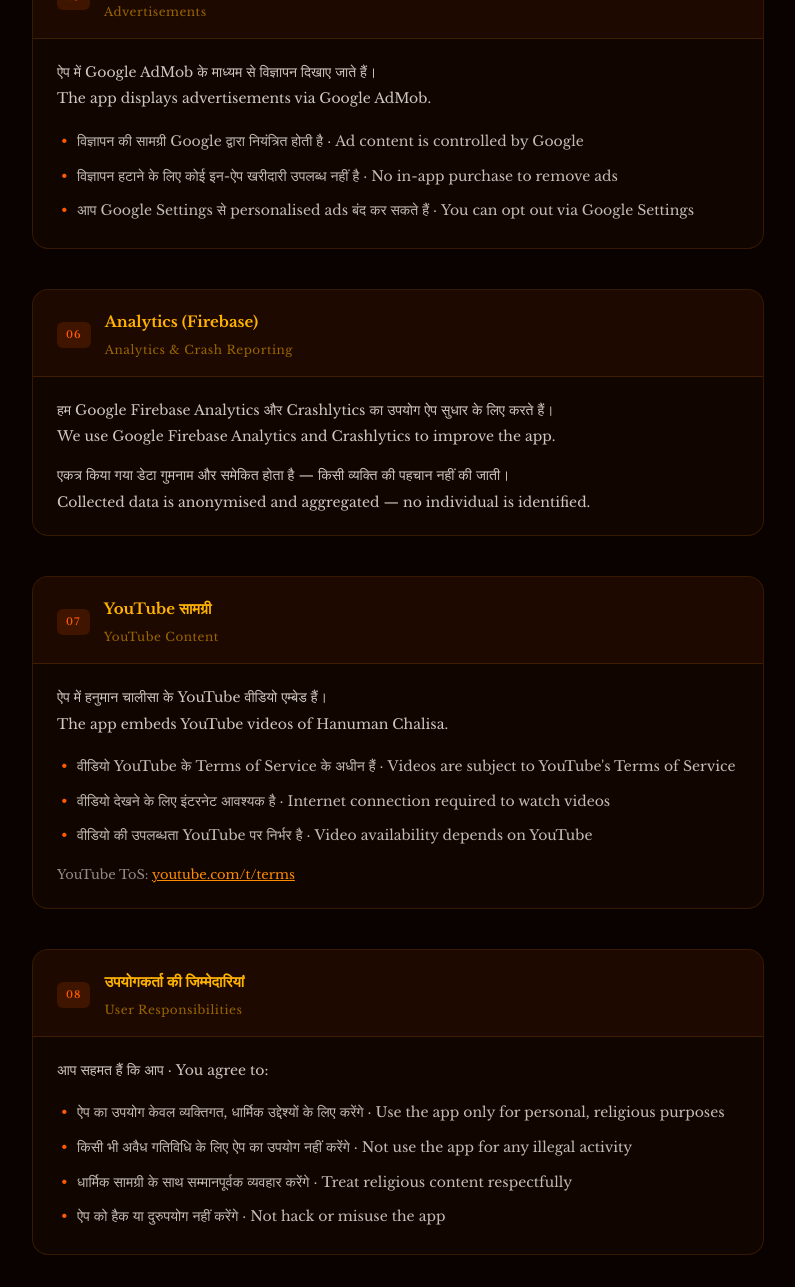
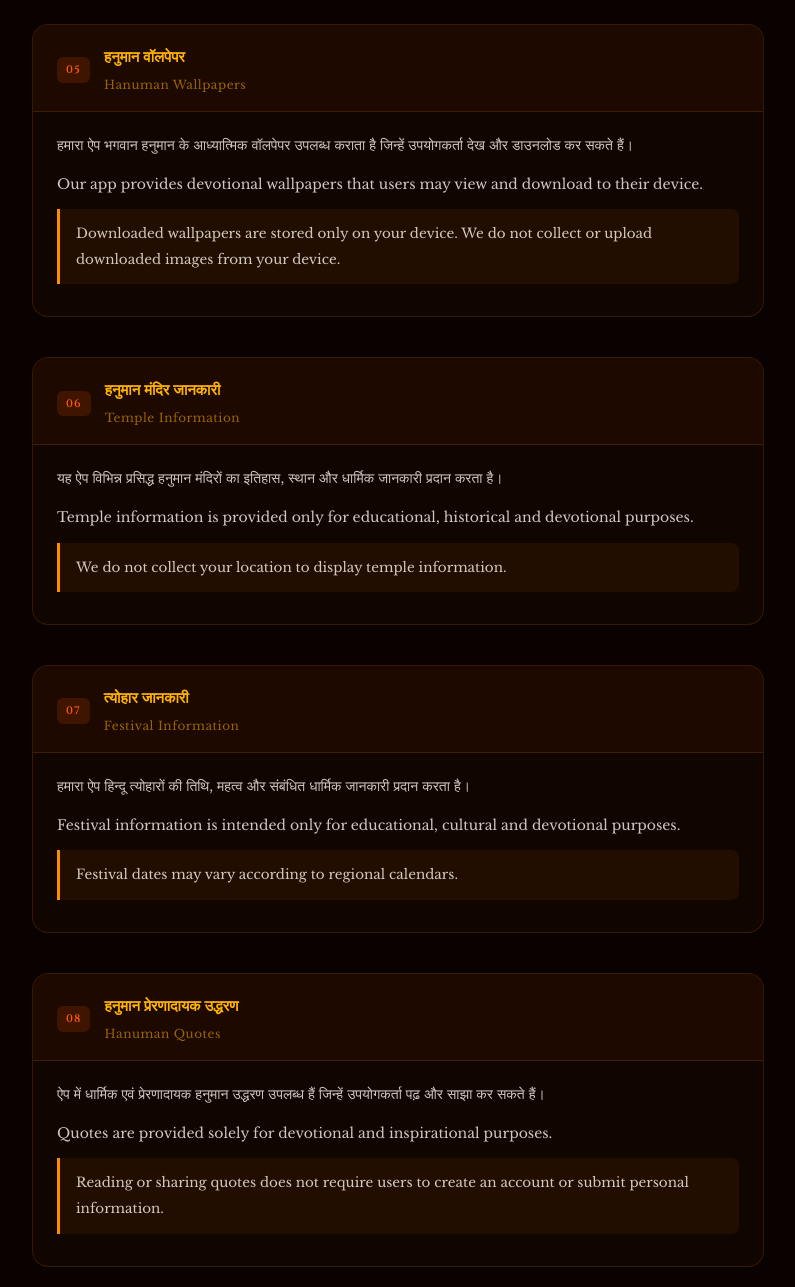
Before and after one commit to yunoktech-pixel/hanuman-legal, a plain HTML site: page terms-conditions.html in a window 1280 px wide. Shown: the part 2193-3480 px from the top of the page, without its empty margins (242-1037 px from the left). Drawn offline with nearby package versions, Linux system fonts and the light colour scheme.

Commit message:
Update terms-conditions.html

```diff
--- a/terms-conditions.html
+++ b/terms-conditions.html
@@ -170,6 +170,7 @@
     </div>
   </div>
 
+
   <!-- 3. License -->
   <div class="section">
     <div class="section-header">
@@ -189,7 +190,165 @@
     </div>
   </div>
 
-  <!-- 4. Intellectual Property -->
+  <!--4. Google ADs -->
+  <div class="section">
+    <div class="section-header">
+        <span class="section-num">04</span>
+        <div class="section-title">
+            <span class="hi">Google AdMob विज्ञापन</span>
+            <span class="en">Google AdMob Advertising</span>
+        </div>
+    </div>
+
+    <div class="section-body">
+
+        <p>
+            हमारा ऐप Google AdMob का उपयोग विज्ञापन प्रदर्शित करने के लिए करता है।
+            विज्ञापन उपयोगकर्ता अनुभव को बेहतर बनाने और ऐप के विकास में सहायता करते हैं।
+        </p>
+
+        <p>
+            Our app uses Google AdMob to display advertisements.
+            AdMob may automatically collect certain information such as:
+        </p>
+
+        <ul class="clean">
+            <li>Advertising ID (GAID)</li>
+            <li>Approximate location (Country / Region)</li>
+            <li>IP address</li>
+            <li>Device information</li>
+            <li>Ad impressions and interaction data</li>
+        </ul>
+
+        <div class="highlight">
+            Google AdMob may use cookies or similar technologies to provide
+            personalized or non-personalized advertisements depending on your
+            device settings and applicable laws.
+        </div>
+
+    </div>
+</div>
+
+  <!--5. Wallpapers -->
+  <div class="section">
+    <div class="section-header">
+        <span class="section-num">05</span>
+        <div class="section-title">
+            <span class="hi">हनुमान वॉलपेपर</span>
+            <span class="en">Hanuman Wallpapers</span>
+        </div>
+    </div>
+
+    <div class="section-body">
+
+        <p>
+            हमारा ऐप भगवान हनुमान के आध्यात्मिक वॉलपेपर उपलब्ध कराता है जिन्हें
+            उपयोगकर्ता देख और डाउनलोड कर सकते हैं।
+        </p>
+
+        <p>
+            Our app provides devotional wallpapers that users may view and
+            download to their device.
+        </p>
+
+        <div class="highlight">
+            Downloaded wallpapers are stored only on your device.
+            We do not collect or upload downloaded images from your device.
+        </div>
+
+    </div>
+</div>
+
+  <!--6. Temple Information -->
+  <div class="section">
+    <div class="section-header">
+        <span class="section-num">06</span>
+        <div class="section-title">
+            <span class="hi">हनुमान मंदिर जानकारी</span>
+            <span class="en">Temple Information</span>
+        </div>
+    </div>
+
+    <div class="section-body">
+
+        <p>
+            यह ऐप विभिन्न प्रसिद्ध हनुमान मंदिरों का इतिहास, स्थान और धार्मिक
+            जानकारी प्रदान करता है।
+        </p>
+
+        <p>
+            Temple information is provided only for educational,
+            historical and devotional purposes.
+        </p>
+
+        <div class="highlight">
+            We do not collect your location to display temple information.
+        </div>
+
+    </div>
+</div>
+
+  <!--7. Festival Information -->
+<div class="section">
+    <div class="section-header">
+        <span class="section-num">07</span>
+        <div class="section-title">
+            <span class="hi">त्योहार जानकारी</span>
+            <span class="en">Festival Information</span>
+        </div>
+    </div>
+
+    <div class="section-body">
+
+        <p>
+            हमारा ऐप हिन्दू त्योहारों की तिथि, महत्व और संबंधित धार्मिक जानकारी
+            प्रदान करता है।
+        </p>
+
+        <p>
+            Festival information is intended only for educational,
+            cultural and devotional purposes.
+        </p>
+
+        <div class="highlight">
+            Festival dates may vary according to regional calendars.
+        </div>
+
+    </div>
+</div>
+<!--8. Hanuman Quotes -->
+  <div class="section">
+    <div class="section-header">
+        <span class="section-num">08</span>
+        <div class="section-title">
+            <span class="hi">हनुमान प्रेरणादायक उद्धरण</span>
+            <span class="en">Hanuman Quotes</span>
+        </div>
+    </div>
+
+    <div class="section-body">
+
+        <p>
+            ऐप में धार्मिक एवं प्रेरणादायक हनुमान उद्धरण उपलब्ध हैं जिन्हें
+            उपयोगकर्ता पढ़ और साझा कर सकते हैं।
+        </p>
+
+        <p>
+            Quotes are provided solely for devotional and inspirational
+            purposes.
+        </p>
+
+        <div class="highlight">
+            Reading or sharing quotes does not require users to create an
+            account or submit personal information.
+        </div>
+
+    </div>
+</div>
+
+
+
+  <!-- 9. Intellectual Property -->
   <div class="section">
     <div class="section-header">
       <span class="section-num">04</span>
@@ -215,7 +374,7 @@
     </div>
   </div>
 
-  <!-- 5. Advertisements -->
+  <!-- 10. Advertisements -->
   <div class="section">
     <div class="section-header">
       <span class="section-num">05</span>
@@ -235,7 +394,7 @@
     </div>
   </div>
 
-  <!-- 6. Firebase Analytics -->
+  <!-- 11. Firebase Analytics -->
   <div class="section">
     <div class="section-header">
       <span class="section-num">06</span>
@@ -252,7 +411,7 @@
     </div>
   </div>
 
-  <!-- 7. YouTube -->
+  <!-- 12. YouTube -->
   <div class="section">
     <div class="section-header">
       <span class="section-num">07</span>
@@ -275,7 +434,7 @@
     </div>
   </div>
 
-  <!-- 8. User Responsibilities -->
+  <!-- 13. User Responsibilities -->
   <div class="section">
     <div class="section-header">
       <span class="section-num">08</span>
@@ -295,7 +454,7 @@
     </div>
   </div>
 
-  <!-- 9. Disclaimer -->
+  <!-- 14. Disclaimer -->
   <div class="section">
     <div class="section-header">
       <span class="section-num">09</span>
@@ -319,7 +478,7 @@
     </div>
   </div>
 
-  <!-- 10. Changes -->
+  <!-- 15. Changes -->
   <div class="section">
     <div class="section-header">
       <span class="section-num">10</span>
@@ -334,7 +493,7 @@
     </div>
   </div>
 
-  <!-- 11. Governing Law -->
+  <!-- 16. Governing Law -->
   <div class="section">
     <div class="section-header">
       <span class="section-num">11</span>
@@ -349,7 +508,7 @@
     </div>
   </div>
 
-  <!-- 12. Contact -->
+  <!-- 17. Contact -->
   <div class="section">
     <div class="section-header">
       <span class="section-num">12</span>
```
